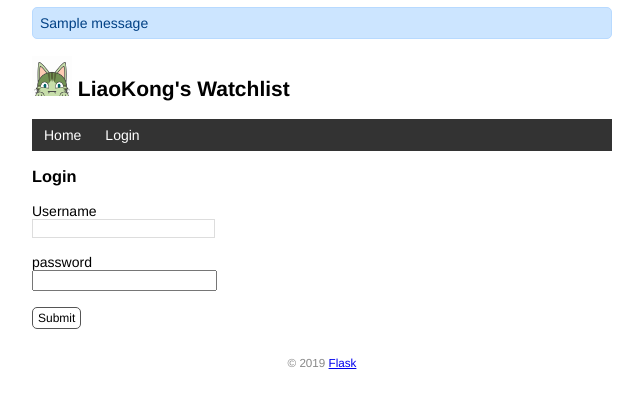
After one commit to liaokongVFX/watchlist, a Flask app: page /login/ in a window 1280 px wide. The commit adds this page. Shown: the top 408 px of the page, without its empty margins (318-961 px from the left). Run offline with Flask 2, Linux system fonts and the light colour scheme; data comes from the database, SQL or seed files in the repository; both versions use the stored data as it was after the commit; one stand-in notice (Sample message) is shown.

Commit message:
User authentication with Flask-Login

```diff
--- a/app.py
+++ b/app.py
@@ -4,7 +4,8 @@
 
 import os
 
-from flask import Flask, render_template
+from flask import Flask, render_template, request, flash, redirect, url_for
+from flask_login import LoginManager, login_user, login_required, logout_user, current_user
 
 from utils import db
 from models import User, Movie
@@ -13,8 +14,66 @@ app = Flask(__name__)
 
 app.config['SQLALCHEMY_DATABASE_URI'] = 'sqlite:///' + os.path.join(app.root_path, 'data.db')
 app.config['SQLALCHEMY_TRACK_MODIFICATIONS'] = False  # 关闭对模型修改的监控
+app.config['SECRET_KEY'] = '123456'
 
 db.init_app(app)
+login_manager = LoginManager(app)
+login_manager.login_view = "login"
+
+
+@login_manager.user_loader
+def load_user(user_id):
+    user = User.query.get(int(user_id))
+    return user
+
+
+@app.route("/login/", methods=["GET", "POST"])
+def login():
+    if request.method == "POST":
+        username = request.form.get("username")
+        password = request.form.get("password")
+
+        if not username or not password:
+            flash("Invalid input.")
+            return redirect(url_for("login"))
+
+        user = User.query.first()
+        if username == user.username and user.validate_password(password):
+            login_user(user)
+            flash("Login success.")
+            return redirect(url_for("index"))
+
+        flash("Invalid username or password.")
+        return redirect(url_for("login"))
+
+    return render_template("login.html")
+
+
+@app.route("/logout/")
+@login_required
+def logout():
+    logout_user()
+    flash("Goodbye.")
+    return redirect(url_for("index"))
+
+
+@app.route("/setting", methods=["GET", "POST"])
+@login_required
+def settings():
+    if request.method == "POST":
+        name = request.form.get("name")
+
+        if not name or len(name) > 20:
+            flash("Invalid input.")
+            return redirect(url_for("settings"))
+
+        current_user.name = name
+        db.session.commit()
+        flash("Settings updated.")
+        return redirect(url_for("index"))
+
+    return render_template("settings.html")
+
 
 
 @app.context_processor
@@ -23,11 +82,61 @@ def get_user():
     return dict(user=user)
 
 
-@app.route("/")
+@app.route("/", methods=["GET", "POST"])
 def index():
+    if request.method == "POST":
+        if not current_user.is_authenticated:
+            return redirect(url_for("index"))
+
+        title = request.form.get("title")
+        year = request.form.get("year")
+
+        if not title or not year or len(year) > 4 or len(title) > 60:
+            flash("Invalid input.")
+            return redirect(url_for("index"))
+
+        movie = Movie(title=title, year=year)
+        db.session.add(movie)
+        db.session.commit()
+
+        flash("Item Created.")
+        return redirect(url_for("index"))
+
     movies = Movie.query.all()
+    return render_template("index.html", movies=movies)
 
-    return render_template("index.html", movies=movies)
+
+@app.route("/movie/edit/<int:movie_id>", methods=["GET", "POST"])
+@login_required
+def edit(movie_id):
+    movie = Movie.query.get_or_404(movie_id)
+
+    if request.method == "POST":
+        title = request.form.get("title")
+        year = request.form.get("year")
+
+        if not title or not year or len(title) > 60 or len(year) > 4:
+            flash("Invalid input.")
+            return redirect(url_for("edit", movie_id=movie_id))
+
+        movie.title = title
+        movie.year = year
+        db.session.commit()
+        flash("Item Changed.")
+        return redirect(url_for("index"))
+
+    return render_template("edit.html", movie=movie)
+
+
+@app.route("/movie/delete/<int:movie_id>", methods=["POST"])
+@login_required
+def delete(movie_id):
+    movie = Movie.query.get_or_404(movie_id)
+    db.session.delete(movie)
+    db.session.commit()
+
+    flash("Item deleted.")
+    return redirect(url_for("index"))
 
 
 @app.errorhandler(404)
--- a/templates/base.html
+++ b/templates/base.html
@@ -10,6 +10,10 @@
     {% endblock %}
 </head>
 <body>
+{% for message in get_flashed_messages() %}
+    <div class="alert">{{ message }}</div>
+{% endfor %}
+
 <h2>
     <img alt="Avatar" class="avatar" src="{{ url_for('static', filename='images/avatar.png') }}">
     {{ user.name }}'s Watchlist
@@ -17,6 +21,12 @@
 <nav>
     <ul>
         <li><a href="{{ url_for('index') }}">Home</a></li>
+        {% if current_user.is_authenticated %}
+            <li><a href="{{ url_for('settings') }}">Settings</a></li>
+            <li><a href="{{ url_for('logout') }}">Logout</a></li>
+        {% else %}
+            <li><a href="{{ url_for('login') }}">Login</a></li>
+        {% endif %}
     </ul>
 </nav>
 
--- /dev/null
+++ b/templates/login.html
@@ -0,0 +1,12 @@
+{% extends "base.html" %}
+
+{% block content %}
+    <h3>Login</h3>
+    <form method="post">
+        Username<br>
+        <input type="text" name="username" required><br><br>
+        password<br>
+        <input type="password" name="password" required><br><br>
+        <input class="btn" type="submit" name="submit" value="Submit">
+    </form>
+{% endblock %}
```
Also changed, not shown: models.py (+25 -6 lines), templates/edit.html (added, +10 -0 lines), templates/index.html (+18 -2 lines), templates/settings.html (added, +9 -0 lines), data.db.
